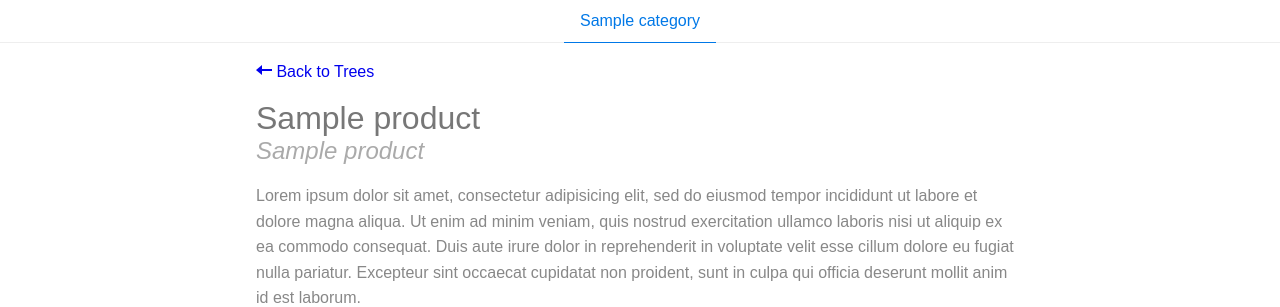
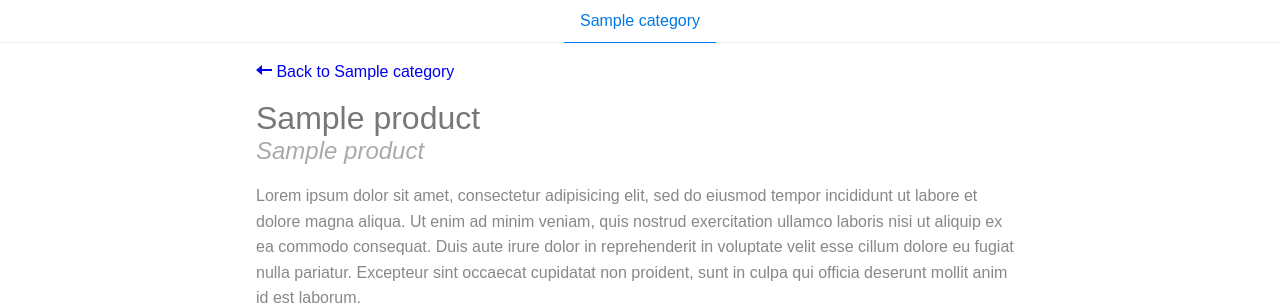
Before and after one commit to benthepoet/cold_commerce, a Django app: page /category/1/product/1 in a window 1280 px wide. Shown: the top 307 px of the page. Run offline with Django 3.2, Linux system fonts and the light colour scheme; tables that the repository leaves empty hold one stand-in row (values such as "Sample post").

Commit message:
Added category view.

```diff
--- a/core/templates/core/product.html
+++ b/core/templates/core/product.html
@@ -3,9 +3,9 @@
 {% block content %}
 
 <div>
-    <a class="link-back" href="#">
+    <a class="link-back" href="/category/{{ product.category.id }}">
         <span class="oi" data-glyph="arrow-left"></span>
-        Back to Trees
+        Back to {{ product.category.name }}
     </a>
 </div>
 
--- a/core/urls.py
+++ b/core/urls.py
@@ -4,5 +4,6 @@ from . import views
 
 urlpatterns = [
     path('', views.index, name='index'),
-    path('category/<int:category_id>/product/<int:id>', views.product, name='product')
+    path('category/<int:category_id>', views.category, name='category'),
+    path('category/<int:category_id>/product/<int:product_id>', views.product, name='product')
 ]
--- a/core/views.py
+++ b/core/views.py
@@ -1,12 +1,22 @@
 from django.shortcuts import render
 
 from .forms import ProductVariantForm
-from .models import Cart, CartLine, Product, ProductVariant
+from .models import Cart, CartLine, Category, Product, ProductVariant
 
 def index(request):
     return render(request, 'core/index.html')
 
-def product(request, id, category_id):
+def category(request, category_id):
+    category = Category.objects.get(pk=category_id)
+    products = Product.objects.filter(category=category)
+    context = {
+        'category': category,
+        'products': products
+        }
+
+    return render(request, 'core/category.html', context)
+
+def product(request, product_id, category_id):
     if request.method == 'POST':
         form = ProductVariantForm(request.POST)
         if form.is_valid():
@@ -25,8 +35,8 @@ def product(request, id, category_id):
             cart_line = CartLine(cart=cart, product_variant=ProductVariant(id=product_variant), quantity=quantity)
             cart_line.save()
 
-    product = Product.objects.get(pk=id)
-    variants = ProductVariant.objects.filter(product=id)
+    product = Product.objects.get(pk=product_id)
+    variants = ProductVariant.objects.filter(product=product)
     context = {
         'product': product,
         'variants': variants
```
Also changed, not shown: core/templates/core/category.html (added, +13 -0 lines).
